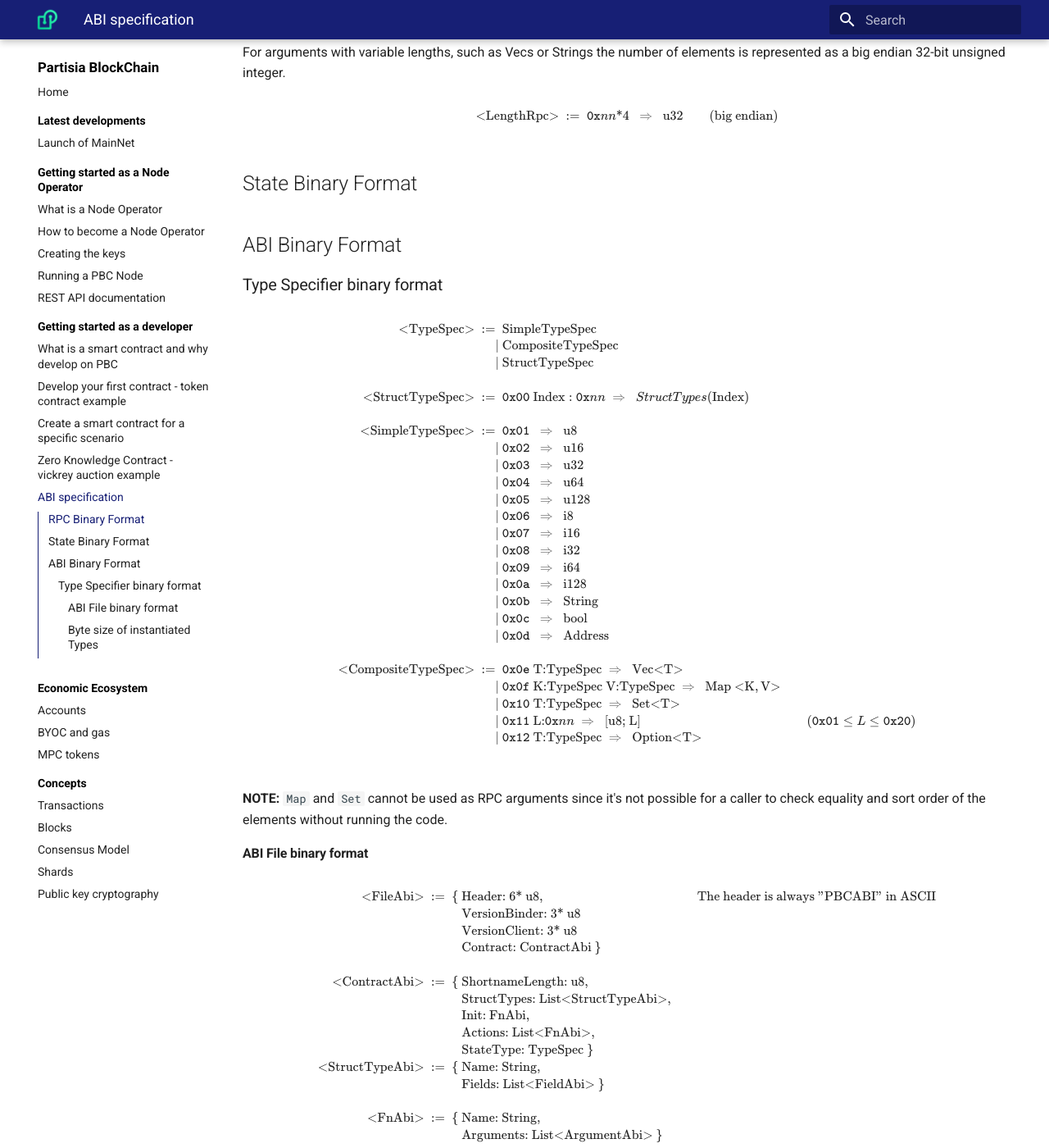
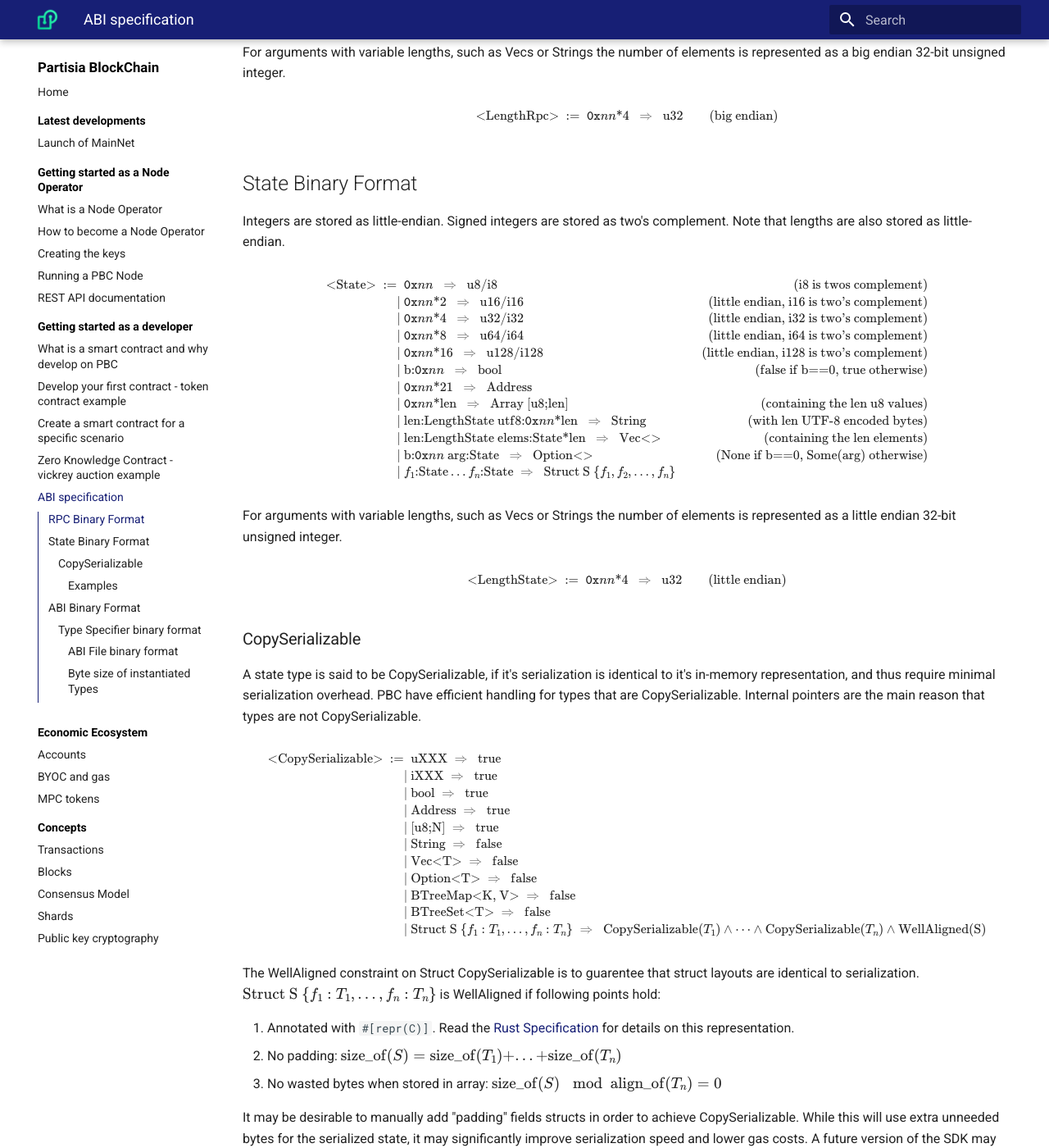
Before and after one commit to 0xSero/partisia-docs, an MkDocs documentation site: the page built from docs/abiv1.md, in a window 1280 px wide and 1400 px high, scrolled down 1167 px. Shown: the whole window at 82% size. Built offline with MkDocs 1.6.1 and Material for MkDocs 9.7.7, drawn with Linux system fonts in a browser that asks for light colours; a script that is not in the unit is left out; some of the changed text lies outside the part shown.

Commit message:
Added section on State ABI

```diff
--- a/docs/abiv1.md
+++ b/docs/abiv1.md
@@ -77,7 +77,106 @@ $$\definecolor{mathcolor}{RGB}{33,33,33}
 }
 $$
 
+<!-- fix syntax highlighting* -->
+
 ## State Binary Format
+
+Integers are stored as little-endian. Signed integers are stored as two's
+complement. Note that lengths are also stored as little-endian.
+
+$$\definecolor{mathcolor}{RGB}{33,33,33}
+\definecolor{mathgray}{RGB}{100,100,100}
+\newcommand{\Rightarrowx}{{\color{mathgray} \  \Rightarrow \ \ }}
+\newcommand{\nnhexi}[1]{{\color{mathcolor}\mathtt{0x}}{\color{mathgray}}{\color{mathcolor} #1}}
+\textcolor{mathcolor}{
+\begin{align*}
+\text{<State>} \ := \ & \nnhexi{nn} \ \Rightarrowx \text{u8/i8} & \text{(i8 is twos complement)} \\
+| \ & \nnhexi{nn}\text{*2} \ \Rightarrowx \text{u16/i16} & \text{(little endian, i16 is two's complement)} \\
+| \ & \nnhexi{nn}\text{*4} \ \Rightarrowx \text{u32/i32} & \text{(little endian, i32 is two's complement)} \\
+| \ & \nnhexi{nn}\text{*8} \ \Rightarrowx \text{u64/i64} & \text{(little endian, i64 is two's complement)} \\
+| \ & \nnhexi{nn}\text{*16} \ \Rightarrowx \text{u128/i128} & \text{(little endian, i128 is two's complement)} \\
+| \ & \text{b:}\nnhexi{nn} \ \Rightarrowx \text{bool} & \text{(false if b==0, true otherwise)} \\
+| \ & \nnhexi{nn}\text{*21} \ \Rightarrowx \text{Address} \\
+| \ & \nnhexi{nn}\text{*len} \ \Rightarrowx \text{Array }\text{[u8;len]} & \text{(containing the len u8 values)} \\
+| \ & \text{len:}\text{LengthState} \ \text{utf8:}\nnhexi{nn}\text{*len} \ \Rightarrowx \text{String} & \text{(with len UTF-8 encoded bytes)} \\
+| \ & \text{len:}\text{LengthState} \ \text{elems:}\text{State}\text{*len} \ \Rightarrowx \text{Vec&lt;&gt;} & \text{(containing the len elements)} \\
+| \ & \text{b:}\nnhexi{nn} \ \text{arg:}\text{State} \ \Rightarrowx \text{Option&lt;&gt;} & \text{(None if b==0, Some(arg) otherwise)} \\
+| \ & f_1 \text{:State} \dots f_n \text{:State} \Rightarrowx \text{Struct S}\ \{ f_1, f_2, \dots, f_n \} & \\
+\end{align*}
+}
+$$
+
+For arguments with variable lengths, such as Vecs or Strings the number of elements is represented as a little endian 32-bit unsigned integer.
+
+$$\definecolor{mathcolor}{RGB}{33,33,33}
+\definecolor{mathgray}{RGB}{100,100,100}
+\newcommand{\Rightarrowx}{{\color{mathgray} \  \Rightarrow \ \ }}
+\newcommand{\nnhexi}[1]{{\color{mathcolor}\mathtt{0x}}{\color{mathgray}}{\color{mathcolor} #1}}
+\textcolor{mathcolor}{
+\begin{align*}
+\text{<LengthState>} \ := \ & \nnhexi{nn}\text{*4} \ \Rightarrowx \text{u32}  &\text{(little endian)} \\
+\end{align*}
+}
+$$
+
+<!-- fix syntax highlighting* -->
+
+### CopySerializable
+
+A state type is said to be CopySerializable, if it's serialization is
+identical to it's in-memory representation, and thus require minimal
+serialization overhead. PBC have efficient handling for types that
+are CopySerializable. Internal pointers are the main reason that types are not
+CopySerializable.
+
+$$\definecolor{mathcolor}{RGB}{33,33,33}
+\definecolor{mathgray}{RGB}{100,100,100}
+\newcommand{\Rightarrowx}{{\color{mathgray} \  \Rightarrow \ \ }}
+\newcommand{\nnhexi}[1]{{\color{mathcolor}\mathtt{0x}}{\color{mathgray}}{\color{mathcolor} #1}}
+\textcolor{mathcolor}{
+\begin{align*}
+\text{<CopySerializable>} \ :=
+  \ & \text{uXXX} \Rightarrowx \text{true}\\
+| \ & \text{iXXX} \Rightarrowx \text{true}\\
+| \ & \text{bool} \Rightarrowx \text{true}\\
+| \ & \text{Address} \Rightarrowx \text{true}\\
+| \ & \text{[u8;N]} \Rightarrowx \text{true}\\
+| \ & \text{String} \Rightarrowx \text{false}\\
+| \ & \text{Vec<T>} \Rightarrowx \text{false}\\
+| \ & \text{Option<T>} \Rightarrowx \text{false}\\
+| \ & \text{BTreeMap<K, V>} \Rightarrowx \text{false}\\
+| \ & \text{BTreeSet<T>} \Rightarrowx \text{false}\\
+| \ & \text{Struct S}\ \{ f_1: T_1, \dots, f_n: T_n \} \Rightarrowx \text{CopySerializable}(T_1) \wedge \dots \wedge \text{CopySerializable}(T_n) \wedge \text{WellAligned(S)} \\
+\end{align*}
+}
+$$
+
+The WellAligned constraint on Struct CopySerializable is to guarentee that
+struct layouts are identical to serialization.  \(\text{Struct S}\ \{ f_1: T_1, \dots, f_n: T_n \}\) is WellAligned if following points hold:
+
+1. Annotated with `#[repr(C)]`. Read the [Rust Specification](https://doc.rust-lang.org/reference/type-layout.html#reprc-structs)
+   for details on this representation.
+2. No padding: \(\text{size_of}(S) = \text{size_of}(T_1) + ... + \text{size_of}(T_n)\)
+3. No wasted bytes when stored in array: \(\text{size_of}(S) \mod \text{align_of}(T_n) = 0\)
+
+It may be desirable to manually add "padding" fields structs in order to
+achieve CopySerializable. While this will use extra unneeded bytes for the
+serialized state, it may significantly improve serialization speed and lower
+gas costs. A future version of the SDK may automatically add padding fields.
+
+#### Examples
+
+These structs are CopySerializable:
+
+- `Struct E1 { /* empty */ }`
+- `Struct E2 { f1: u32 }`
+- `Struct E3 { f1: u32, f2: u32 }`
+
+These structs are not CopySerializable:
+
+- `Struct E4 { f1: u8, f2: u16 }` due to padding between f1 and f2.
+- `Struct E5 { f1: u16, f2: u8 }` due to alignment not dividing size.
+- `Struct E6 { f1: Vec<u8> }` due to non-CopySerializable subfield.
 
 ## ABI Binary Format
 
@@ -124,6 +223,8 @@ caller to check equality and sort order of the elements without running the code
 
 #### ABI File binary format
 
+All `RustId` names must be [valid Rust identifiers](https://doc.rust-lang.org/reference/identifiers.html); other strings are reserved for future extensions.
+
 $$
 \definecolor{mathcolor}{RGB}{33, 33, 33}
 \textcolor{mathcolor}{
@@ -142,20 +243,23 @@ $$
 &\text{StateType: TypeSpec} \ \}
 \\
 \text{<StructTypeAbi>} \ := \ \{ \
-&\text{Name: String}, \\
+&\text{Name: RustId}, \\
 &\text{Fields: List<FieldAbi>} \ \} \\
 \\
 \text{<FnAbi>} \ := \ \{ \
-&\text{Name: String}, \\
+&\text{Name: RustId}, \\
 &\text{Arguments: List<ArgumentAbi>} \ \} \\
 \\
 \text{<FieldAbi>} \ := \ \{ \
-&\text{Name: String}, \\
+&\text{Name: RustId}, \\
 &\text{Type: TypeSpec} \ \} \\
 \\
 \text{<ArgumentAbi>} \ := \ \{ \
-&\text{Name: String}, \\
+&\text{Name: RustId}, \\
 &\text{Type: TypeSpec} \ \} \\
+\\
+\text{<RustId>} \ := \ \phantom{\{} \
+&\text{String} & \text{Only if String is valid Rust identifier}\\
 \\
 \end{align*}
 }
```
